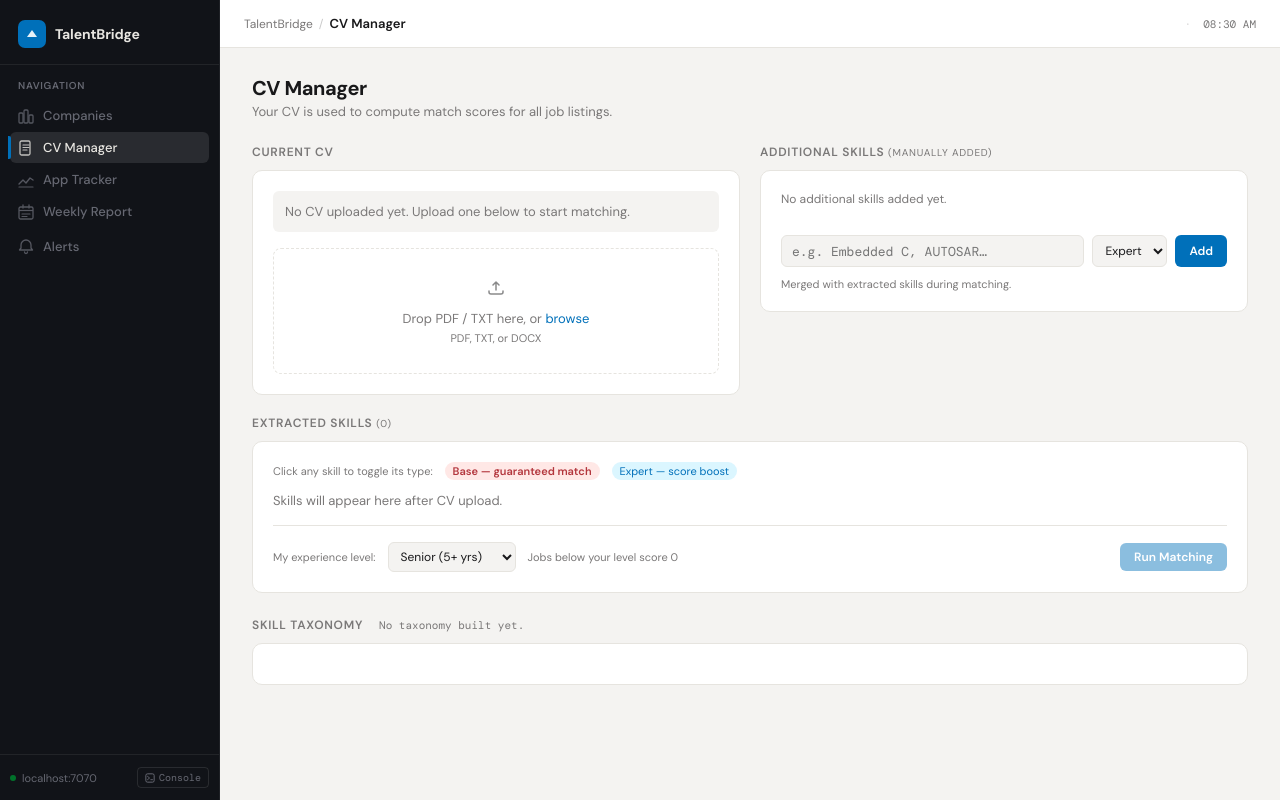
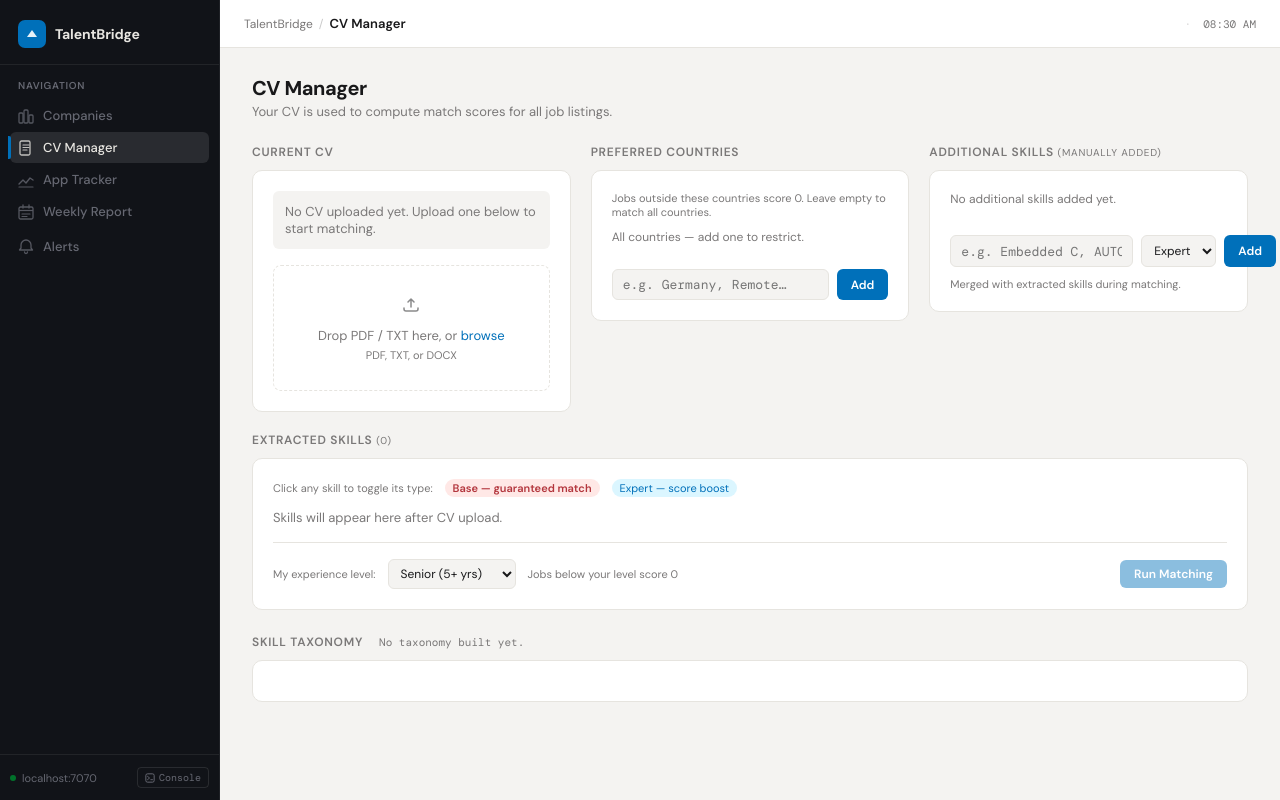
Before and after one commit to Sivaram91/TalentBridge, a FastAPI app: page /cv in a window 1280 px wide. Run offline with FastAPI, Linux system fonts and the light colour scheme; data comes from the database, SQL or seed files in the repository; data that the repository does not hold is empty.

Commit message:
Filter jobs by preferred country before skill matching
Jobs whose country doesn't match the preferred list score 0. Empty list
means match all countries (no restriction).

- heuristic_match.py: country exclusion check in heuristic_score()
- matcher.py: reads preferred_countries setting, fetches job country,
  passes both to scorer
- models.py: default preferred_countries = "[]" in settings
- api.py: GET/POST /api/preferred-countries endpoints
- cv.html: Preferred Countries card in top row — add/remove country tags,
  persisted to server; empty = all countries allowed

Co-Authored-By: Claude Sonnet 4.6 <noreply@anthropic.com>

```diff
--- a/backend/api.py
+++ b/backend/api.py
@@ -177,6 +177,25 @@ async def get_experience_level():
 async def set_experience_level(body: dict):
     level = body.get("level", "senior")
     set_setting("experience_level", level)
+    return JSONResponse({"ok": True})
+
+
+@app.get("/api/preferred-countries")
+async def get_preferred_countries():
+    import json as _json
+    raw = get_setting("preferred_countries", "[]")
+    try:
+        countries = _json.loads(raw)
+    except Exception:
+        countries = []
+    return JSONResponse({"countries": countries})
+
+
+@app.post("/api/preferred-countries")
+async def set_preferred_countries(body: dict):
+    import json as _json
+    countries = body.get("countries", [])
+    set_setting("preferred_countries", _json.dumps(countries, ensure_ascii=False))
     return JSONResponse({"ok": True})
 
 
--- a/backend/models.py
+++ b/backend/models.py
@@ -363,6 +363,7 @@ def ensure_settings_table():
             ("report_day", "monday"),
             ("report_time", "08:00"),
             ("experience_level", "senior"),
+            ("preferred_countries", "[]"),
         ]
         for k, v in defaults:
             conn.execute(
--- a/frontend/templates/cv.html
+++ b/frontend/templates/cv.html
@@ -49,6 +49,22 @@
             <div style="font-size:11px;color:var(--muted-fg);margin-top:4px">{% if cv %}Replaces current CV{% else %}PDF, TXT, or DOCX{% endif %}</div>
           </div>
           <div id="upload-processing" style="display:none;color:var(--accent);font-size:13px">Processing CV…</div>
+        </div>
+      </div>
+    </div>
+
+    <!-- Preferred countries -->
+    <div>
+      <div style="font-size:12px;font-weight:600;color:var(--muted-fg);text-transform:uppercase;letter-spacing:0.06em;margin-bottom:10px">Preferred Countries</div>
+      <div class="card">
+        <div style="font-size:11px;color:var(--muted-fg);margin-bottom:10px">Jobs outside these countries score 0. Leave empty to match all countries.</div>
+        <div id="country-wrap" style="display:flex;flex-wrap:wrap;gap:6px;min-height:28px"></div>
+        <div style="margin-top:12px;display:flex;gap:8px">
+          <input id="country-input" type="text" placeholder="e.g. Germany, Remote…"
+                 style="flex:1;padding:6px 10px;border-radius:6px;border:1px solid var(--border);
+                        background:var(--surface-2);color:var(--fg);font-size:13px;font-family:var(--mono)"
+                 onkeydown="handleCountryKey(event)">
+          <button class="btn" onclick="addCountry()" style="font-size:12px;padding:6px 14px">Add</button>
         </div>
       </div>
     </div>
@@ -309,6 +325,70 @@ async function saveExperienceLevel() {
 
 loadExperienceLevel();
 
+// ── Preferred countries ───────────────────────────────────────────────────────
+
+let _countries = [];
+
+async function loadCountries() {
+  try {
+    const r = await fetch('/api/preferred-countries');
+    const d = await r.json();
+    _countries = d.countries || [];
+    renderCountryTags();
+  } catch(e) { console.error('loadCountries:', e); }
+}
+
+function renderCountryTags() {
+  const wrap = document.getElementById('country-wrap');
+  wrap.innerHTML = '';
+  if (_countries.length === 0) {
+    wrap.innerHTML = '<span style="font-size:12px;color:var(--muted-fg)">All countries — add one to restrict.</span>';
+    return;
+  }
+  _countries.forEach((c, i) => {
+    const tag = document.createElement('span');
+    tag.style.cssText = 'display:inline-flex;align-items:center;gap:5px;padding:4px 10px;border-radius:99px;font-size:12px;font-family:var(--mono);background:var(--surface-2);border:1px solid var(--border);color:var(--fg)';
+    tag.innerHTML = `<span>${c}</span>
+      <button onclick="removeCountry(${i})" style="background:none;border:none;cursor:pointer;color:var(--muted-fg);font-size:13px;line-height:1;padding:0" title="Remove">&times;</button>`;
+    wrap.appendChild(tag);
+  });
+}
+
+function handleCountryKey(e) {
+  if (e.key === 'Enter') { e.preventDefault(); addCountry(); }
+}
+
+function addCountry() {
+  const input = document.getElementById('country-input');
+  const val = input.value.trim();
+  if (!val) return;
+  val.split(',').map(s => s.trim()).filter(Boolean).forEach(c => {
+    if (!_countries.map(x => x.toLowerCase()).includes(c.toLowerCase()))
+      _countries.push(c);
+  });
+  input.value = '';
+  renderCountryTags();
+  saveCountries();
+}
+
+function removeCountry(i) {
+  _countries.splice(i, 1);
+  renderCountryTags();
+  saveCountries();
+}
+
+async function saveCountries() {
+  try {
+    await fetch('/api/preferred-countries', {
+      method: 'POST',
+      headers: {'Content-Type': 'application/json'},
+      body: JSON.stringify({ countries: _countries }),
+    });
+  } catch(e) { showToast('Failed to save preferred countries.'); }
+}
+
+loadCountries();
+
 // ── Matching ──────────────────────────────────────────────────────────────────
 
 let _matchPollTimer = null;
```
Also changed, not shown: backend/heuristic_match.py (+11 -0 lines), backend/matcher.py (+12 -3 lines).
